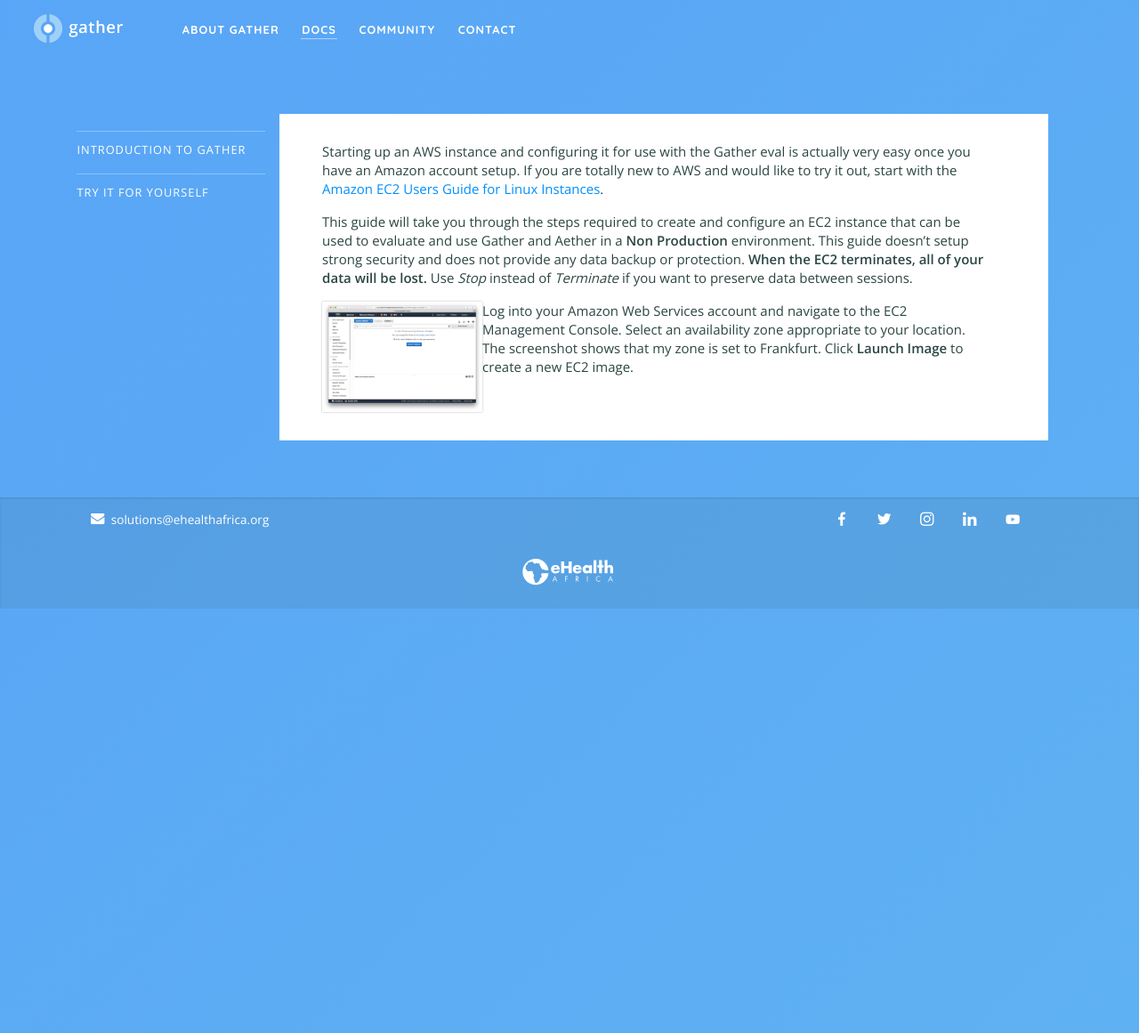
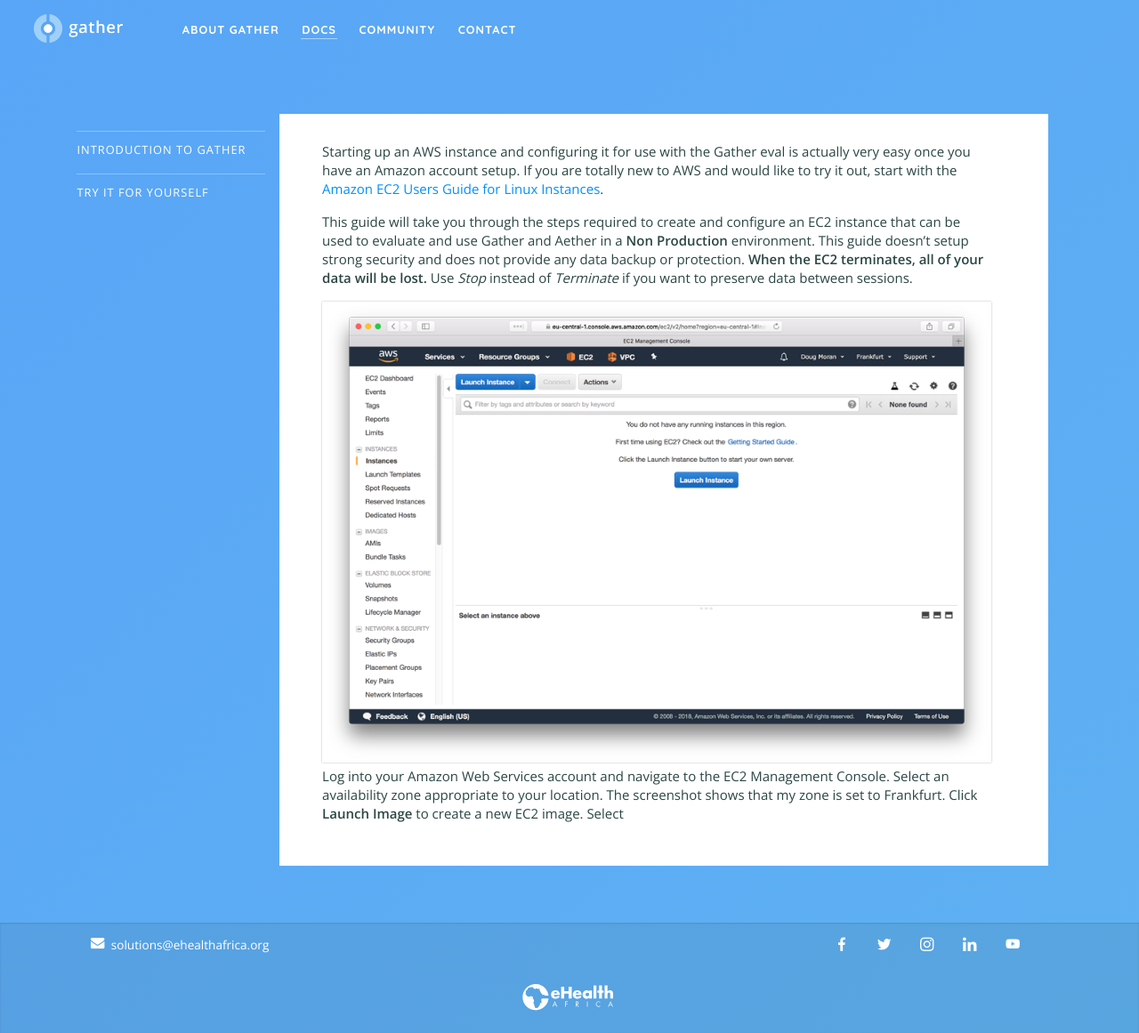
Before and after one commit to nixilla/gather, a Jekyll site: the page built from documentation/try/setup-aws.md, in a window 1280 px wide. Shown: the whole page at 89% size. Built offline with Jekyll 4.4.1, drawn with Linux system fonts in a browser that asks for light colours.

Commit message:
Update setup-aws.md

```diff
--- a/documentation/try/setup-aws.md
+++ b/documentation/try/setup-aws.md
@@ -8,4 +8,4 @@
 
 This guide will take you through the steps required to create and configure an EC2 instance that can be used to evaluate and use Gather and Aether in a **Non Production** environment.  This guide doesn't setup strong security and does not provide any data backup or protection.  **When the EC2 terminates, all of your data will be lost.**   Use *Stop* instead of *Terminate* if you want to preserve data between sessions.
 
-<img src="/images/aws-ec2-launch.png" height="124" width="180" align="left"/> Log into your Amazon Web Services account and navigate to the EC2 Management Console.  Select an availability zone appropriate to your location. The screenshot shows that my zone is set to Frankfurt. Click **Launch Image** to create a new EC2 image.
+![AWS EC2 Launch](/images/aws-ec2-launch.png){: .scalable}Log into your Amazon Web Services account and navigate to the EC2 Management Console.  Select an availability zone appropriate to your location. The screenshot shows that my zone is set to Frankfurt. Click **Launch Image** to create a new EC2 image.  Select
```
